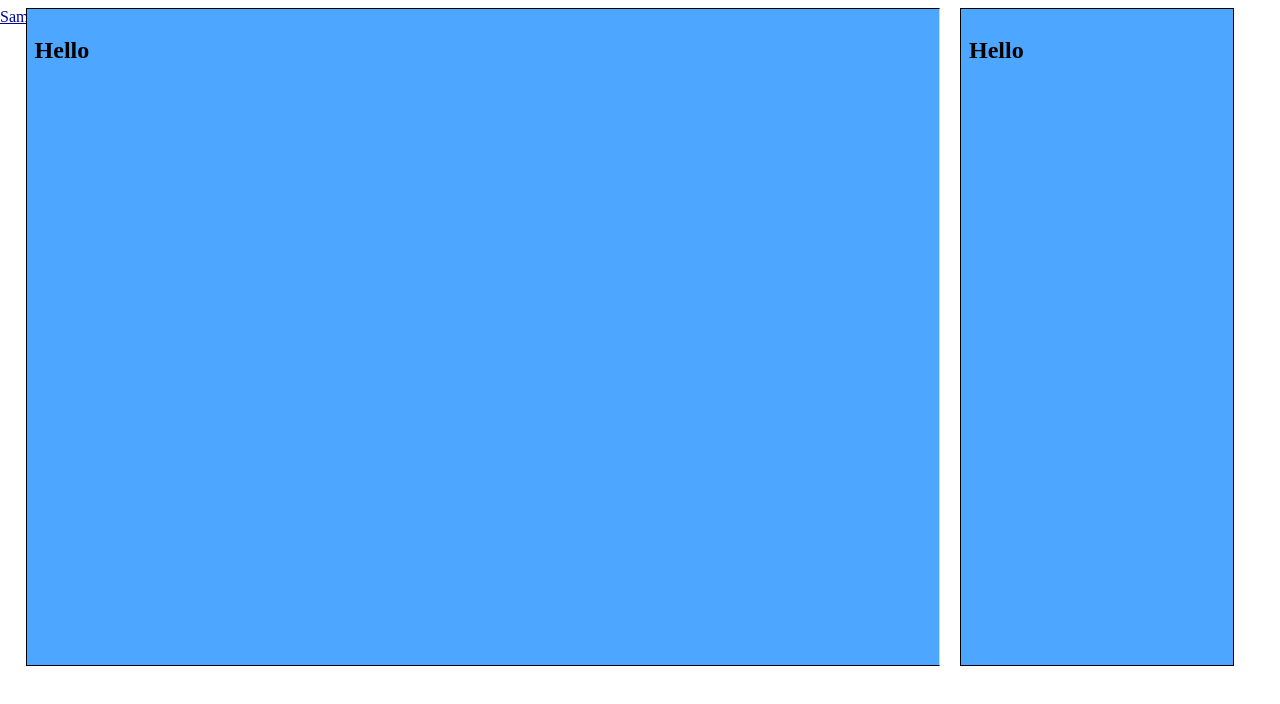
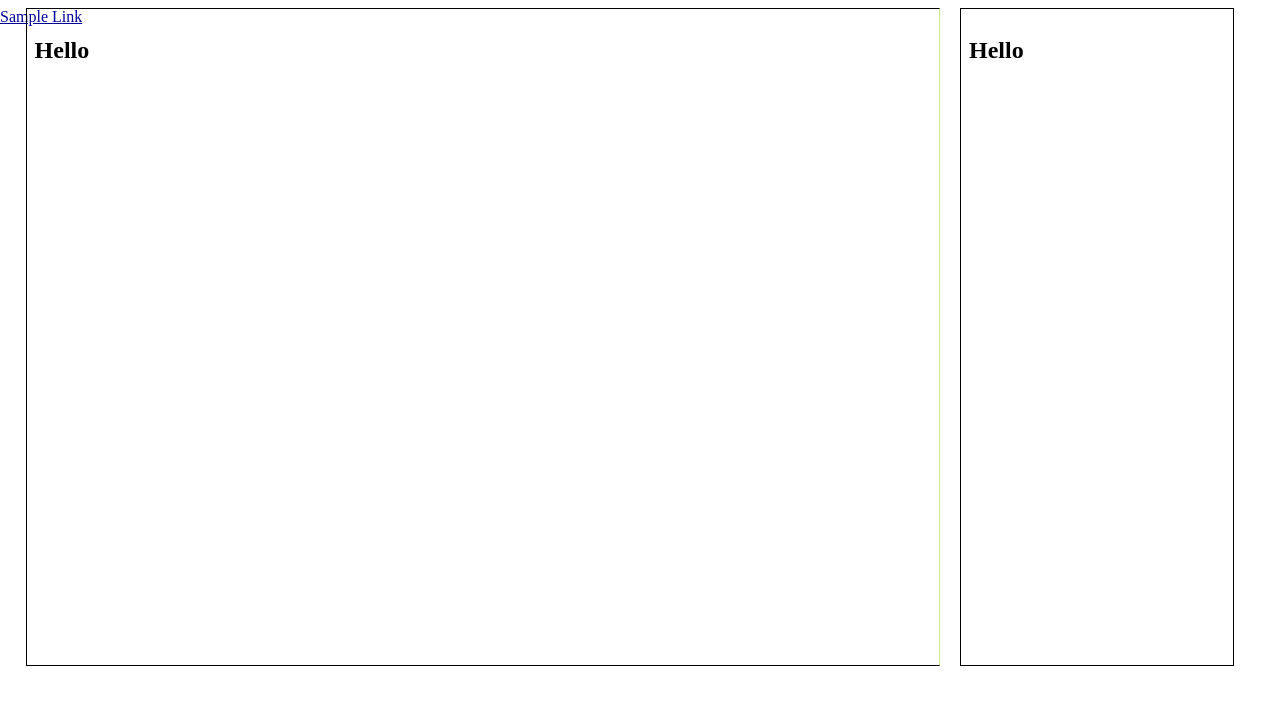
Before and after one commit to rbrtbrennan1/rbrtbrennan1.github.io, a plain HTML site: page index.html in a window 1280 px wide. Drawn offline with Linux system fonts and the light colour scheme.

Commit message:
Update Style1.css

```diff
--- a/Style1.css
+++ b/Style1.css
@@ -8,7 +8,7 @@ color: #000000;
 }
 
 div {
-background: rgb(77,166,255);
+background: "bg.jpg";
 padding: 0.5em;
 border: 1px solid #000000;
 }
```
